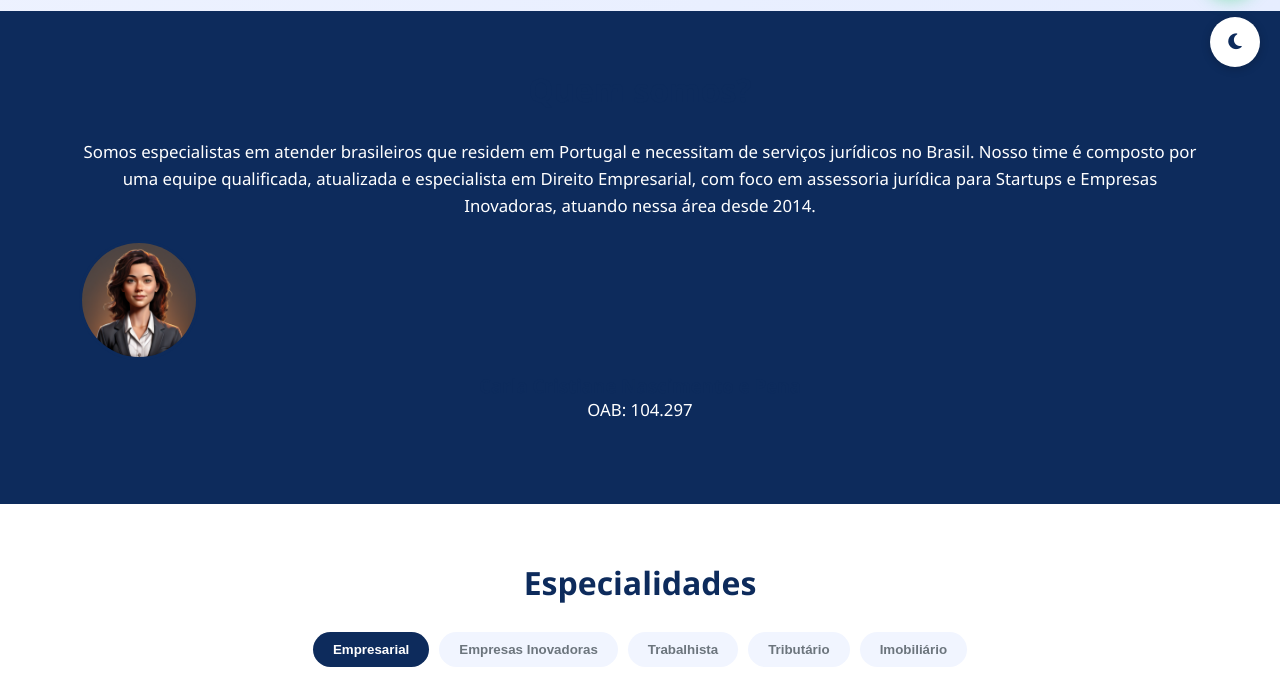
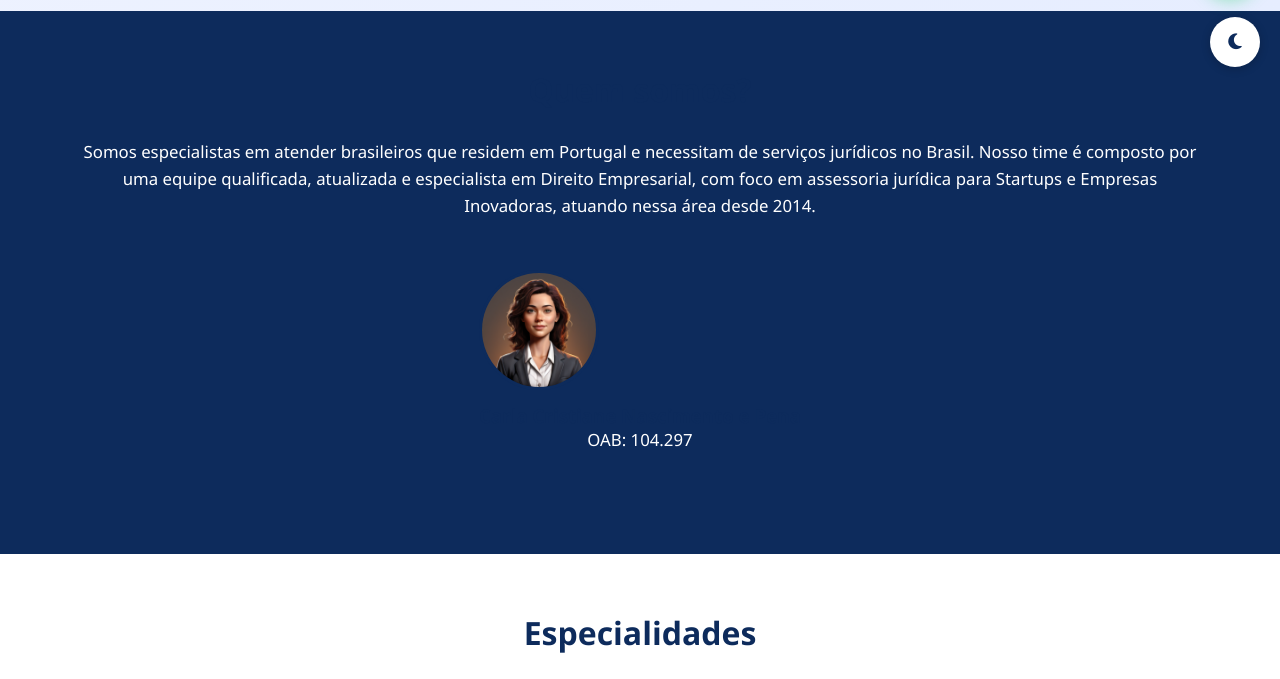
Before and after one commit to nascimentoepenaadvogados/ConsultoriaJuridica, a plain HTML site: page index.html in a window 1280 px wide. Shown: the part 713-1392 px from the top of the page. Drawn offline with nearby package versions, Linux system fonts and the light colour scheme.

Commit message:
Update index.html

```diff
--- a/index.html
+++ b/index.html
@@ -518,6 +518,35 @@
         max-width: 300px;
       }
     }
+
+    .team {
+      display: flex;
+      justify-content: center;
+      align-items: center;
+      margin-top: 30px;
+    }
+
+    .team-member {
+      text-align: center;
+    }
+
+    .about:nth-of-type(2) .btn {
+      position: relative;
+      margin-top: 30px;
+      z-index: 1;
+      display: inline-block;
+    }
+
+    .about:nth-of-type(2) {
+      text-align: center;
+      padding-bottom: 80px; /* Garante espaço extra abaixo do botão */
+    }
+
+    .about:nth-of-type(2) .container {
+      display: flex;
+      flex-direction: column;
+      align-items: center;
+    }
   </style>
 </head>
 <body>
```
